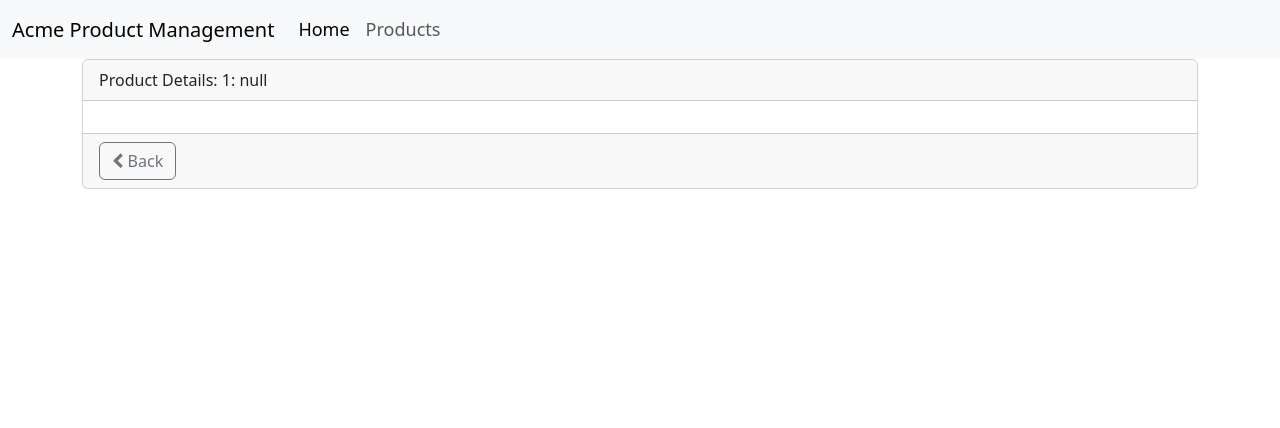
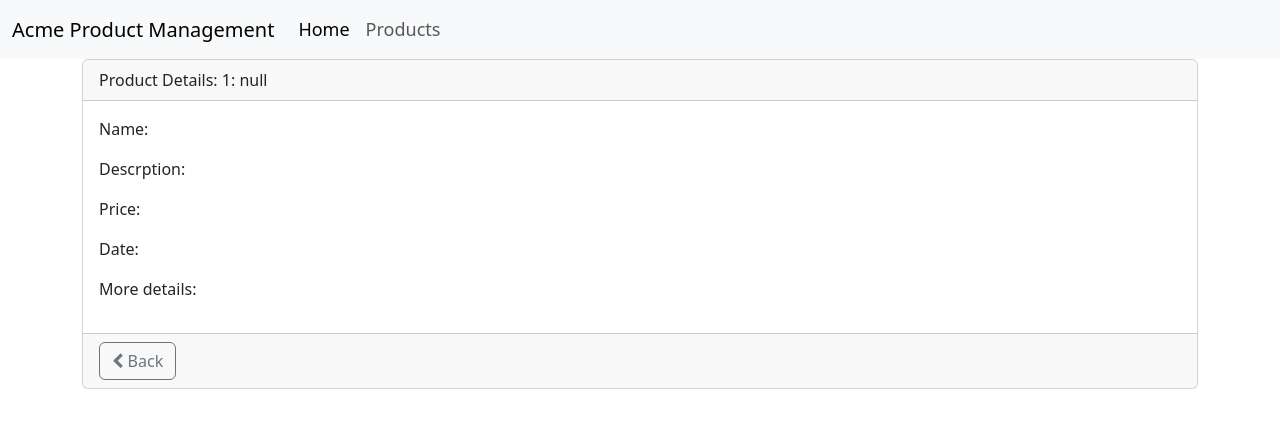
Before and after one commit to Jmucheke/Acme-Product-Management, an Angular app: page /products/1 in a window 1280 px wide. Shown: the top 428 px of the page. Built offline with nearby package versions, Linux system fonts and the light colour scheme.

Commit message:
Finished on product detail template

```diff
--- a/src/app/products/product-detail/product-detail.component.html
+++ b/src/app/products/product-detail/product-detail.component.html
@@ -4,7 +4,11 @@
   </div>
 
   <div class="card-body">
-
+    <p>Name: </p>
+    <p>Descrption: </p>
+    <p>Price: </p>
+    <p>Date: </p>
+    <p>More details: </p>
   </div>
 
   <div class="card-footer">
```
